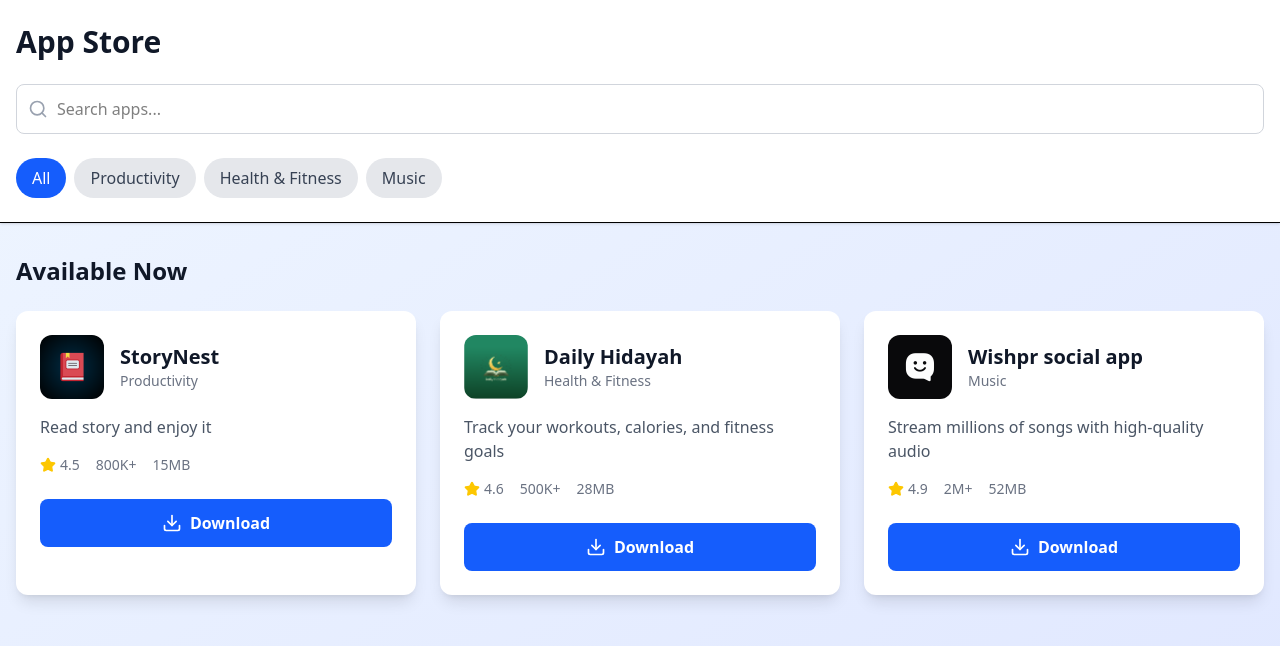
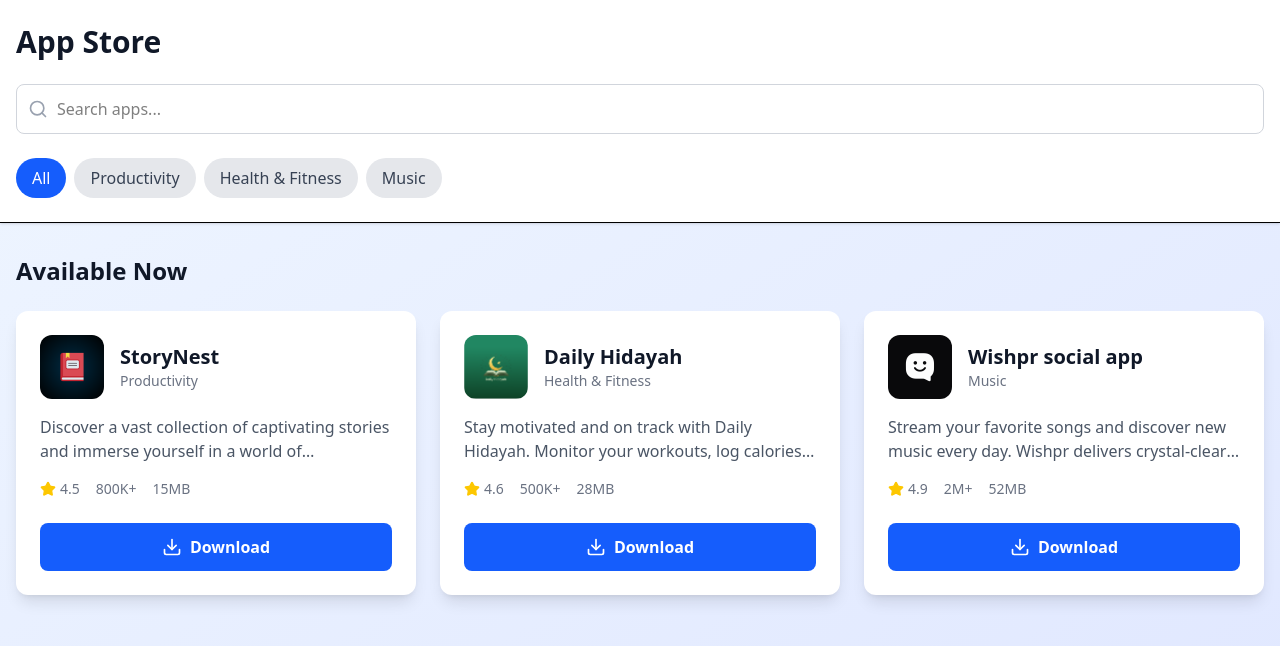
Before and after one commit to tawsifulalamraiyan/react-app-store, a React (Vite) app: page / in a window 1280 px wide. Shown: the top 646 px of the page. Built offline with nearby package versions, Linux system fonts and the light colour scheme.

Commit message:
first commit

```diff
--- a/src/constants/index.ts
+++ b/src/constants/index.ts
@@ -23,9 +23,9 @@ export const sampleAppData: AppData[] = [
     rating: 4.5,
     downloads: "800K+",
     size: "15MB",
-    description: "Read story and enjoy it",
+    description:
+      "Discover a vast collection of captivating stories and immerse yourself in a world of imagination. StoryNest helps you relax and unwind with curated tales for every mood.",
     link: "https://expo.dev/artifacts/eas/j2xaq3HQ8n27jHVwD9mzz.apk",
-    // No link property - will show "Coming Soon"
   },
   {
     id: 2,
@@ -35,7 +35,8 @@ export const sampleAppData: AppData[] = [
     rating: 4.6,
     downloads: "500K+",
     size: "28MB",
-    description: "Track your workouts, calories, and fitness goals",
+    description:
+      "Stay motivated and on track with Daily Hidayah. Monitor your workouts, log calories, and achieve your fitness goals with personalized daily guidance and insights.",
     link: "https://expo.dev/artifacts/eas/wUUCcCta8zDgEJKNKevKRe.apk",
   },
   {
@@ -46,7 +47,8 @@ export const sampleAppData: AppData[] = [
     rating: 4.9,
     downloads: "2M+",
     size: "52MB",
-    description: "Stream millions of songs with high-quality audio",
+    description:
+      "Stream your favorite songs and discover new music every day. Wishpr delivers crystal-clear sound quality and a social platform to share your musical moments with friends.",
     link: "https://expo.dev/artifacts/eas/6BTrtexSz41fBBDUp5UW49.apk",
   },
 ];
```
